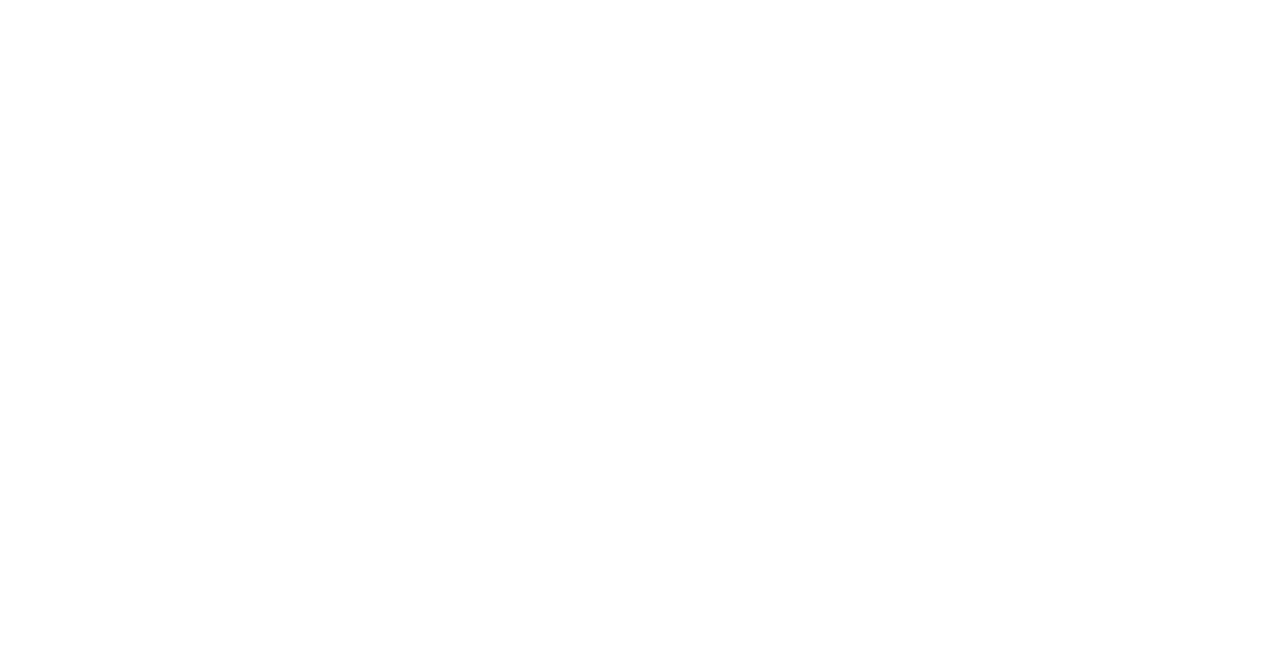
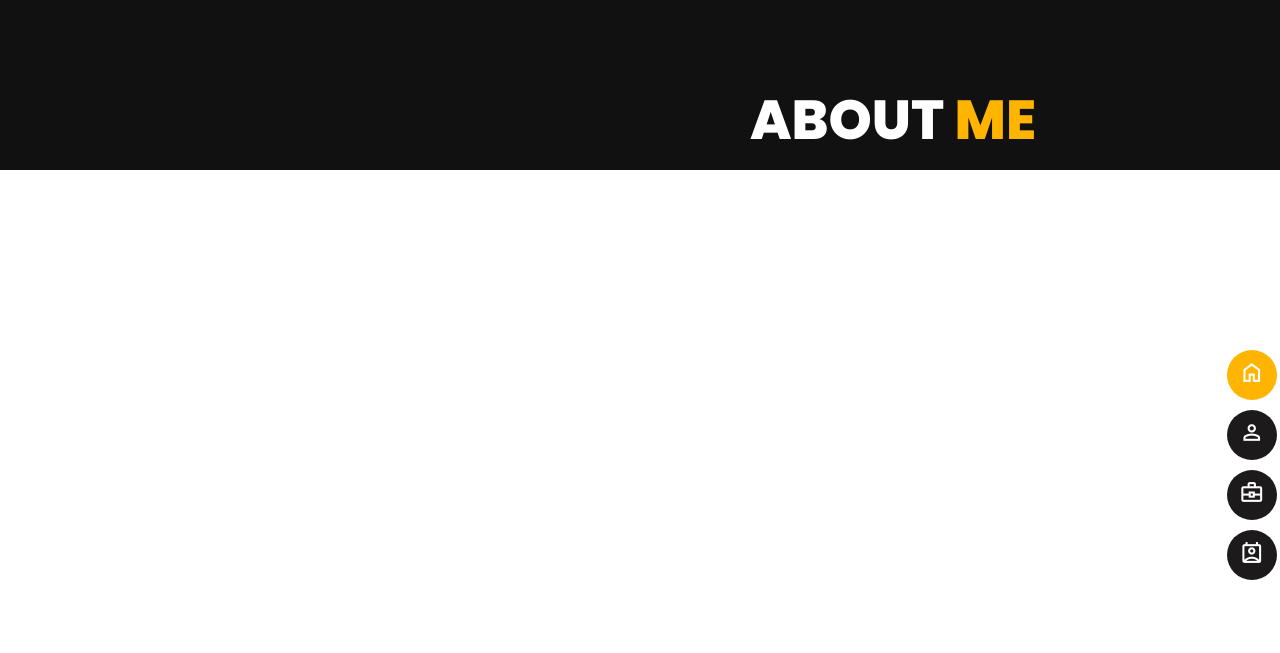
Before and after one commit to mahfuj-mahtab/mahfuj-mahtab-my.github.io, a plain HTML site: page about.html in a window 1280 px wide. Drawn offline with nearby package versions, Linux system fonts and the light colour scheme; a web font is replaced by a local one.

Commit message:
working on about page

```diff
--- a/Asset/css/style.css
+++ b/Asset/css/style.css
@@ -3,7 +3,7 @@
     padding: 0px;
 }
 .container{
-    width: 99.9%;
+    width: 100%;
     height: auto;
     background: #111111;
     /* border: 1px solid red; */
@@ -153,3 +153,22 @@
     border: 2px solid #FFB400;
     cursor: pointer;
 }
+.left_about_page{
+    width: 93%;
+    float: left;
+}
+.about_title{
+    color: white;
+    margin-top: 70px;
+    /* border: 1px solid red; */
+    padding-left: 750px;
+    height: 100px;
+    line-height: 100px;
+    font-size: 55px;
+    font-weight: bold;
+    text-transform: uppercase;
+    font-family: 'Poppins', sans-serif;
+}
+.me{
+    color: #FFB400;
+}
--- a/about.html
+++ b/about.html
@@ -0,0 +1,46 @@
+<!DOCTYPE html>
+<html lang="en">
+<head>
+    <meta charset="UTF-8">
+    <meta http-equiv="X-UA-Compatible" content="IE=edge">
+    <meta name="viewport" content="width=device-width, initial-scale=1.0">
+    <title>About Me</title>
+    <link rel="preconnect" href="https://fonts.googleapis.com">
+    <link rel="preconnect" href="https://fonts.gstatic.com" crossorigin>
+    <link href="https://fonts.googleapis.com/css2?family=Rubik&family=Vina+Sans&display=swap" rel="stylesheet">
+
+    <link rel="preconnect" href="https://fonts.googleapis.com">
+    <link rel="preconnect" href="https://fonts.gstatic.com" crossorigin>
+    <link href="https://fonts.googleapis.com/css2?family=Vina+Sans&display=swap" rel="stylesheet">
+    <link rel="stylesheet" href="https://fonts.googleapis.com/css2?family=Material+Symbols+Outlined:opsz,wght,FILL,GRAD@48,400,0,0" />        <link rel="stylesheet" href="Asset/css/style.css">
+    <link rel="preconnect" href="https://fonts.googleapis.com">
+<link rel="preconnect" href="https://fonts.gstatic.com" crossorigin>
+<link href="https://fonts.googleapis.com/css2?family=Mukta&family=Oswald&family=Poppins:wght@400;800&display=swap" rel="stylesheet">
+</head>
+<body>
+    <div class="container">
+        <div class="left_about_page">
+            <h1 class="about_title">About <span class="me"> Me </span></h1>
+
+        </div>
+        <div class="sidebar">
+            <ul>
+                <li><a class="sidebar_a home" href="/"><span class="material-symbols-outlined">
+                    home
+                    </span></a></li>
+                <li><a class="sidebar_a bg_c" href="about.html"><span class="material-symbols-outlined">
+                    person
+                    </span></a></li>
+                <li><a class="sidebar_a bg_c" href=""><span class="material-symbols-outlined">
+                    business_center
+                    </span></a></li>
+                <li><a class="sidebar_a bg_c" href=""><span class="material-symbols-outlined">
+                    perm_contact_calendar
+                    </span></a></li>
+                <!-- <li><a class="sidebar_a" href="">Home</a></li> -->
+            </ul>
+        </div>
+
+    </div>
+</body>
+</html>
```
Also changed, not shown: index.html (+2 -2 lines).
